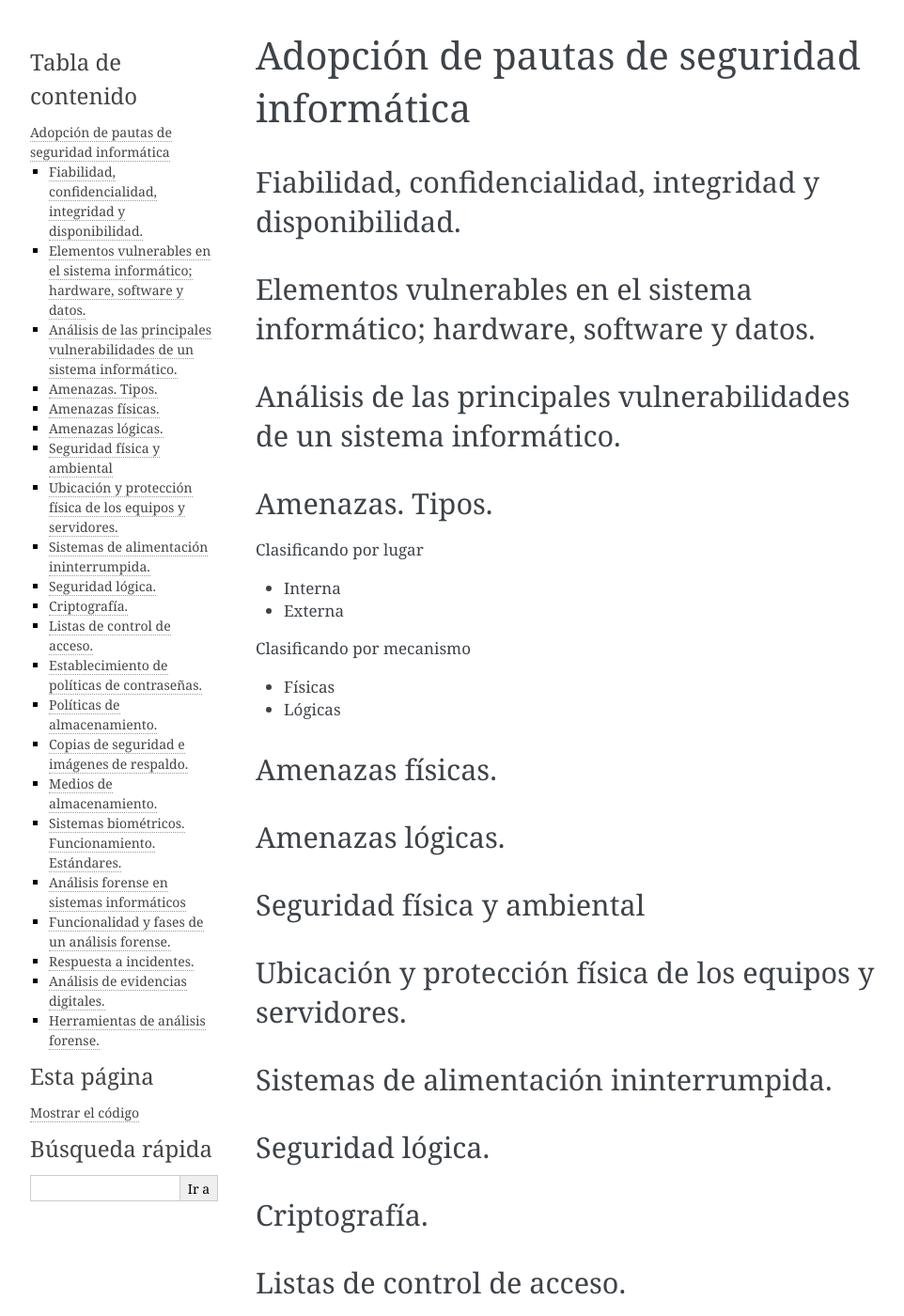
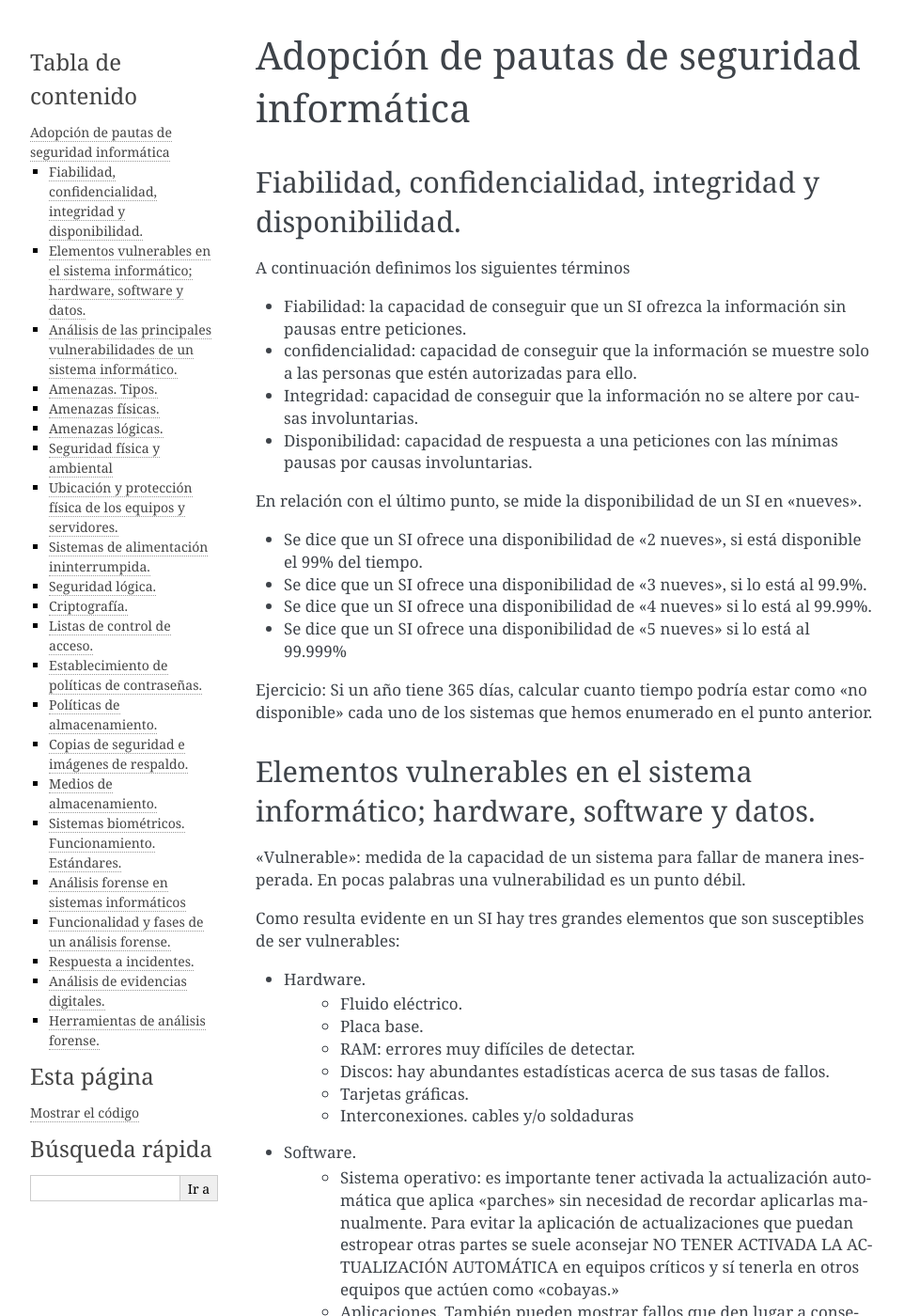
Before and after one commit to OscarMaestre/apuntes_sad, a Sphinx documentation site: the page built from source/tema_pautas_seguridad_informatica/tema_pautas_seguridad_informatica.rst, in a window 1280 px wide and 1400 px high. Shown: the whole window at 94% size, without its empty margins (148-1110 px from the left). Built offline with Sphinx 7.4.7, drawn with Linux system fonts in a browser that asks for light colours; some of the changed text lies outside the part shown.

Commit message:
Update tema_pautas_seguridad_informatica.rst

```diff
--- a/source/tema_pautas_seguridad_informatica/tema_pautas_seguridad_informatica.rst
+++ b/source/tema_pautas_seguridad_informatica/tema_pautas_seguridad_informatica.rst
@@ -3,17 +3,78 @@
 
 
 
-
 Fiabilidad, confidencialidad, integridad y disponibilidad.
 -----------------------------------------------------------------------------------------------
+A continuación definimos los siguientes términos
+
+* Fiabilidad: la capacidad de conseguir que un SI ofrezca la información sin pausas entre peticiones.
+
+* confidencialidad: capacidad de conseguir que la información se muestre solo a las personas que estén autorizadas para ello.
+
+* Integridad: capacidad de conseguir que la información no se altere por causas involuntarias.
+
+* Disponibilidad: capacidad de respuesta a una peticiones con las mínimas pausas por causas involuntarias.
+
+En relación con el último punto, se mide la disponibilidad de un SI en "nueves".
+
+* Se dice que un SI ofrece una disponibilidad de "2 nueves", si está disponible el 99% del tiempo.
+* Se dice que un SI ofrece una disponibilidad de "3 nueves", si lo está al 99.9%.
+* Se dice que un SI ofrece una disponibilidad de "4 nueves" si lo está al 99.99%.
+* Se dice que un SI ofrece una disponibilidad de "5 nueves" si lo está al 99.999%
+
+
+Ejercicio: Si un año tiene 365 días, calcular cuanto tiempo podría estar como "no disponible" cada uno de los sistemas que hemos enumerado en el punto anterior.
+
 
 
 Elementos vulnerables en el sistema informático; hardware, software y datos.
 -----------------------------------------------------------------------------------------------
 
+"Vulnerable": medida de la capacidad de un sistema para fallar de manera inesperada. En pocas palabras una vulnerabilidad es un punto débil.
+
+Como resulta evidente en un SI hay tres grandes elementos que son susceptibles de ser vulnerables:
+
+* Hardware.
+    * Fluido eléctrico.
+    * Placa base.
+    * RAM: errores muy difíciles de detectar.
+    * Discos: hay abundantes estadísticas acerca de sus tasas de fallos.
+    * Tarjetas gráficas.
+    * Interconexiones. cables y/o soldaduras
+* Software.
+    * Sistema operativo: es importante tener activada la actualización automática que aplica "parches" sin necesidad de recordar aplicarlas manualmente. Para evitar la aplicación de actualizaciones que puedan estropear otras partes se suele aconsejar NO TENER ACTIVADA LA ACTUALIZACIÓN AUTOMÁTICA en equipos críticos y sí tenerla en otros equipos que actúen como "cobayas."
+    * Aplicaciones. También pueden mostrar fallos que den lugar a consecuencias muy desagradables especialmente con los datos.
+* Datos. Hoy en día son casi con total seguridad el activo más valioso de la empresa. Para protegerlos habrá que tomar muchas medidas de seguridad.
+
+
+
+
 
 Análisis de las principales vulnerabilidades de un sistema informático.
 -----------------------------------------------------------------------------------------------
+
+
+Cuando se habla de vulnerabilidad, se asocia este término con problemas software. Una vulnerabilidad puede conllevar una serie de problemas muy graves:
+
+
+* Que un intruso consiga permisos de administración en un sistema.
+* Que un virus informático consiga tomar el control de los equipos de la empresa.
+* Que un software o individuo consiga borrar/alterar/cifrar datos de la empresa.
+
+
+En Internet todas las vulnerabilidades detectadas se publican como un informe CVE (Common Vulnerability Exposure)
+
+Recientemente se han descubierto **vulnerabilidades a nivel de microprocesador**.
+En entornos muy sofisticados existen unas vulnerabilidades llamadas TEMPEST.
+
+
+Algunas aplicaciones basadas en bases de datos son susceptibles de sufrir "ataques SQL" o "inyecciones SQL" o "SQL injects".
+
+Otro tipo de ataque común son los HTML/JS injects.
+
+En líneas generales, ningún programa web debe confiar en lo que escriben sus usuarios.
+
+
 
 
 Amenazas. Tipos.
```
